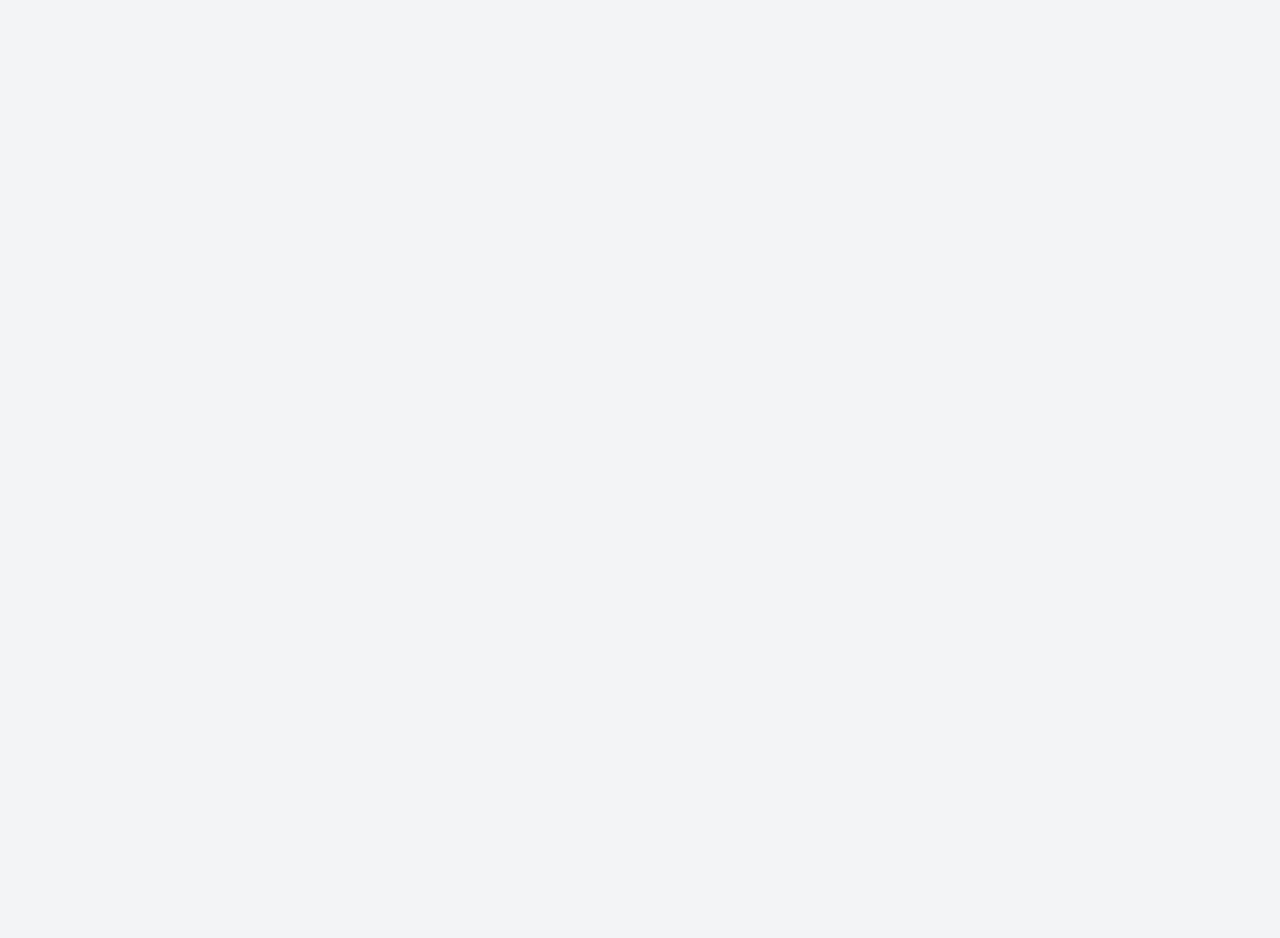
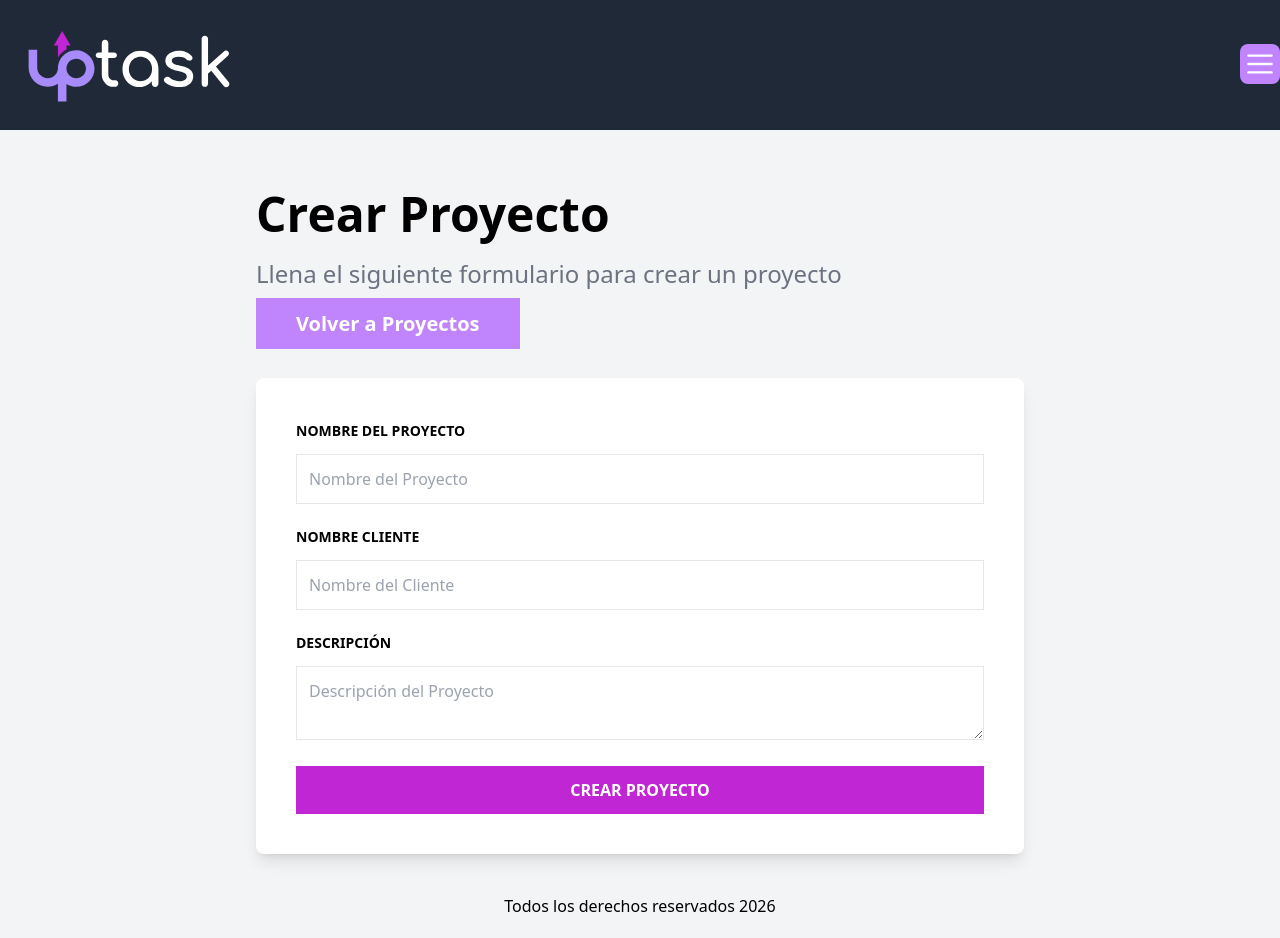
Before and after one commit to PabloChacon1997/uptask_frontend, a React (Vite) app: page /projects/create in a window 1280 px wide. Before the commit this address had no page. Before the commit the page ends 800 px from the top, so only its background shows below. Built offline with nearby package versions, Linux system fonts and the light colour scheme.

Commit message:
Working on create project

```diff
--- a/package.json
+++ b/package.json
@@ -14,7 +14,9 @@
     "@heroicons/react": "^2.2.0",
     "react": "^19.2.7",
     "react-dom": "^19.2.7",
-    "react-router-dom": "^7.18.0"
+    "react-hook-form": "^7.80.0",
+    "react-router-dom": "^7.18.0",
+    "zod": "^4.4.3"
   },
   "devDependencies": {
     "@eslint/js": "^10.0.1",
--- /dev/null
+++ b/src/components/ErrorMessage.tsx
@@ -0,0 +1,8 @@
+
+export default function ErrorMessage({children}: {children: React.ReactNode}) {
+  return (
+    <div className="text-center my-4 bg-red-100 text-red-600 font-bold p-3 uppercase text-sm">
+      {children}
+    </div>
+  )
+}
--- /dev/null
+++ b/src/components/projects/ProjectForm.tsx
@@ -0,0 +1,70 @@
+import type { FieldErrors, UseFormRegister } from "react-hook-form";
+import ErrorMessage from "../ErrorMessage";
+import type { ProjectFormData } from "../../types";
+
+type ProjectFormProps = {
+  register: UseFormRegister<ProjectFormData>,
+  errors: FieldErrors<ProjectFormData>
+}
+
+export default function ProjectForm({ register, errors }: ProjectFormProps) {
+    return (
+        <>
+            <div className="mb-5 space-y-3">
+                <label htmlFor="projectName" className="text-sm uppercase font-bold">
+                    Nombre del Proyecto
+                </label>
+                <input
+                    id="projectName"
+                    className="w-full p-3  border border-gray-200"
+                    type="text"
+                    placeholder="Nombre del Proyecto"
+                    {...register("projectName", {
+                        required: "El Titulo del Proyecto es obligatorio",
+                    })}
+                />
+
+                {errors.projectName && (
+                    <ErrorMessage>{errors.projectName.message}</ErrorMessage>
+                )}
+            </div>
+
+            <div className="mb-5 space-y-3">
+                <label htmlFor="clientName" className="text-sm uppercase font-bold">
+                    Nombre Cliente
+                </label>
+                <input
+                    id="clientName"
+                    className="w-full p-3  border border-gray-200"
+                    type="text"
+                    placeholder="Nombre del Cliente"
+                    {...register("clientName", {
+                        required: "El Nombre del Cliente es obligatorio",
+                    })}
+                />
+
+                {errors.clientName && (
+                    <ErrorMessage>{errors.clientName.message}</ErrorMessage>
+                )}
+            </div>
+
+            <div className="mb-5 space-y-3">
+                <label htmlFor="description" className="text-sm uppercase font-bold">
+                    Descripción
+                </label>
+                <textarea
+                    id="description"
+                    className="w-full p-3  border border-gray-200"
+                    placeholder="Descripción del Proyecto"
+                    {...register("description", {
+                        required: "Una descripción del proyecto es obligatoria"
+                    })}
+                />
+
+                {errors.description && (
+                    <ErrorMessage>{errors.description.message}</ErrorMessage>
+                )}
+            </div>
+        </>
+    )
+}
--- a/src/router.tsx
+++ b/src/router.tsx
@@ -1,6 +1,8 @@
 import { BrowserRouter, Route, Routes } from "react-router-dom";
+
 import AppLayout from "./layouts/AppLayout";
 import DashboardView from "./views/DashboardView";
+import CreateProjectView from "./views/projects/CreateProjectView";
 
 
 export default function Router() {
@@ -10,6 +12,7 @@
         <Route>
           <Route element={<AppLayout />} >
             <Route path="/" element={<DashboardView />} index />
+            <Route path="/projects/create" element={<CreateProjectView />}/>
           </Route>
         </Route>
       </Routes>
--- /dev/null
+++ b/src/types/index.ts
@@ -0,0 +1,13 @@
+import z from "zod";
+
+
+// Projects
+export const projectSchema = z.object({
+  id: z.string(),
+  projectName: z.string(),
+  clientName: z.string(),
+  description: z.string(),
+});
+
+export type Project = z.infer<typeof projectSchema>;
+export type ProjectFormData = Pick<Project, 'clientName' | 'projectName' | 'description'>
--- a/src/views/DashboardView.tsx
+++ b/src/views/DashboardView.tsx
@@ -1,6 +1,16 @@
+import { Link } from "react-router-dom";
 
 export default function DashboardView() {
   return (
-    <div>DashboardView</div>
+    <>
+      <h1 className="text-5xl font-black">Mis Proyectos</h1>
+      <p className="text-2xl font-light text-gray-500 mt-5">Maneja y Administra tus proyectos</p>
+      <nav className="my-5">
+        <Link
+          className="bg-purple-400 hover:bg-purple-500 px-10 py-3 text-white text-xl font-bold cursor-pointer transition-colors"
+          to='/projects/create'
+        >Nuevo poryecto</Link>
+      </nav>
+    </>
   )
 }
--- /dev/null
+++ b/src/views/projects/CreateProjectView.tsx
@@ -0,0 +1,47 @@
+import { useForm } from "react-hook-form";
+import { Link } from "react-router-dom";
+
+import ProjectForm from "../../components/projects/ProjectForm";
+import type { ProjectFormData } from "../../types";
+
+export default function CreateProjectView() {
+  const initialValues: ProjectFormData = {
+    projectName: "",
+    clientName: "",
+    description: "",
+  }
+  const { register, handleSubmit, formState: { errors } } = useForm({defaultValues: initialValues})
+  const handleForm = (data: ProjectFormData) => {
+    console.log(data);
+  }
+  return (
+    <>
+      <div className="max-w-3xl mx-auto">
+        <h1 className="text-5xl font-black">Crear Proyecto</h1>
+        <p className="text-2xl font-light text-gray-500 mt-5">Llena el siguiente formulario para crear un proyecto</p>
+        <nav className="my-5">
+          <Link
+            className="bg-purple-400 hover:bg-purple-500 px-10 py-3 text-white text-xl font-bold cursor-pointer transition-colors"
+            to='/'
+          >Volver a Proyectos</Link>
+        </nav>
+        <form
+          className="mt-10 bg-white shadow-lg p-10 rounded-lg"
+          onSubmit={handleSubmit(handleForm)}
+          noValidate
+        >
+
+          <ProjectForm
+            register={register}
+            errors={errors}
+          />
+          <input
+            type="submit"
+            value={'Crear Proyecto'}
+            className="bg-fuchsia-600 hover:bg-fuchsia-700 w-full p-3 text-white uppercase font-bold cursor-pointer transition-colors"
+          />
+        </form>
+      </div>
+    </>
+  )
+}
```
Also changed, not shown: 1 other file (tests, documents, lock files or other folders).
